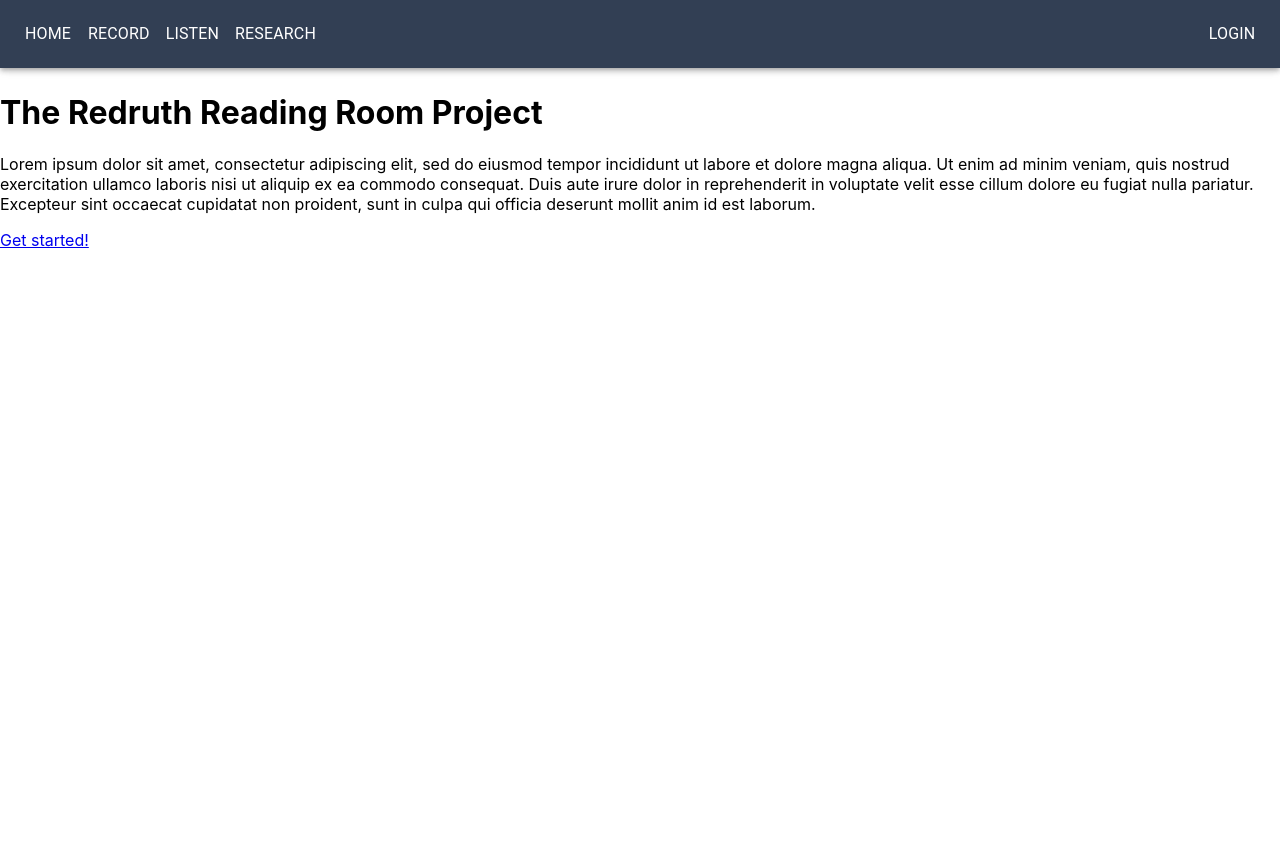
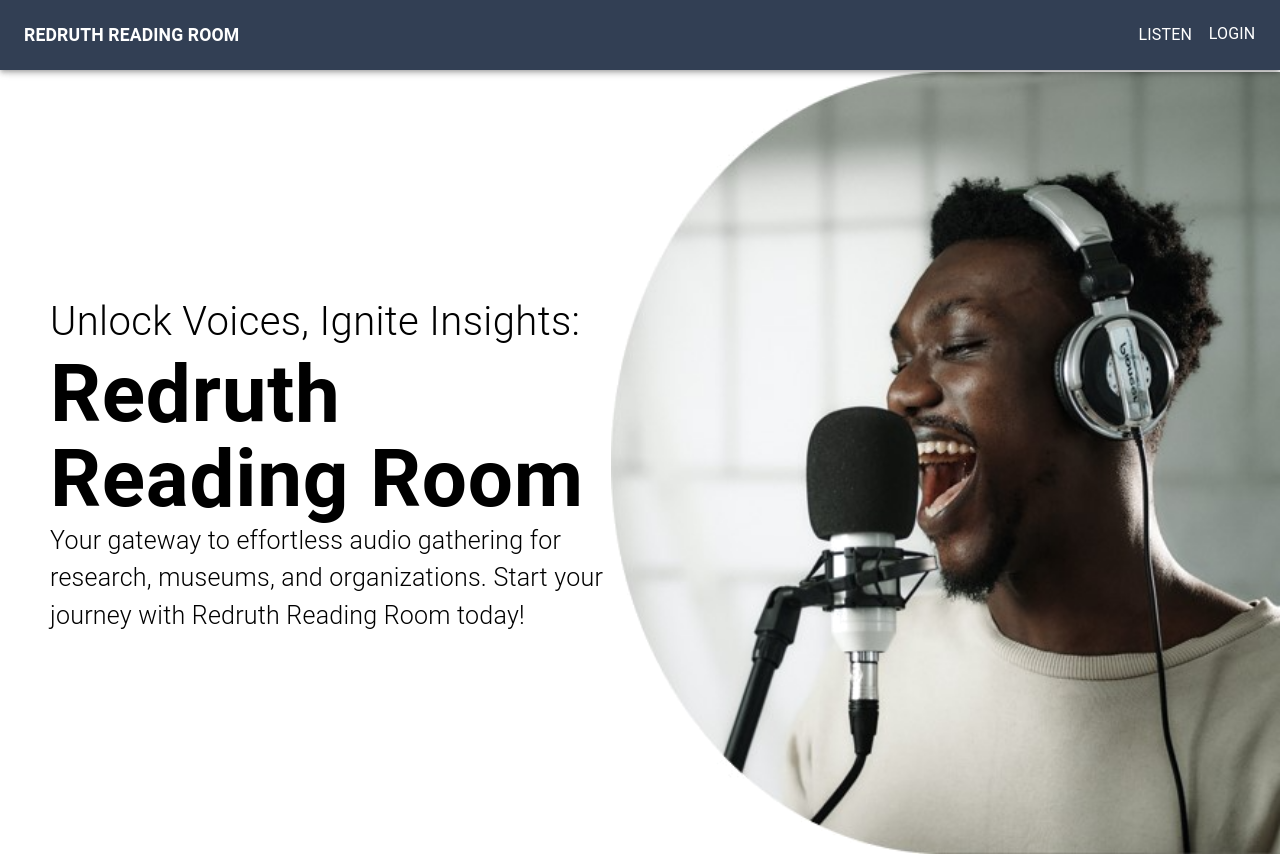
Before and after one commit to mantakennedylogan/RedRuthReadingRoom, a React app in the folder redruthreforged-master/: page / in a window 1280 px wide. Before the commit the page ends 800 px from the top, so only its background shows below. Built offline with nearby package versions, Linux system fonts and the light colour scheme; what amazon-cognito-identity-js would draw is missing.

Commit message:
navbar/home page update

```diff
--- a/redruthreforged-master/src/Components/Home/Home.jsx
+++ b/redruthreforged-master/src/Components/Home/Home.jsx
@@ -1,15 +1,25 @@
 import React from 'react'
 import { Link } from 'react-router-dom'
+import { Box } from '@mui/system';
+import Typography from '@mui/material/Typography';
+import img from '../../images/intro.png';
 
 function Home() {
+
     return (
-        <div className='homepage'>
-            <h1>The Redruth Reading Room Project</h1>
+        <Box sx={{display: 'flex', justifyContent: 'space-between'}}>
+            <Box sx={{display: "flex", flexDirection: "column", justifyContent: "center", paddingLeft: '50px'}}>
+                <Typography level="h1" fontWeight={'fontWeightLight'} fontSize={40}>Unlock Voices, Ignite Insights:</Typography>
+                <Typography fontWeight="fontWeightBold" fontSize={80} sx={{lineHeight: "85px"}}>Redruth <br></br> Reading Room</Typography>
+                <Typography fontSize={25} fontWeight={'fontWeightLight'}>Your gateway to effortless audio gathering for <br></br>
+                    research, museums, and organizations. Start your <br></br>
+                    journey with Redruth Reading Room today!</Typography>
+            </Box>
 
-            <p>Lorem ipsum dolor sit amet, consectetur adipiscing elit, sed do eiusmod tempor incididunt ut labore et dolore magna aliqua. Ut enim ad minim veniam, quis nostrud exercitation ullamco laboris nisi ut aliquip ex ea commodo consequat. Duis aute irure dolor in reprehenderit in voluptate velit esse cillum dolore eu fugiat nulla pariatur. Excepteur sint occaecat cupidatat non proident, sunt in culpa qui officia deserunt mollit anim id est laborum.</p>
-
-            <Link to="/record">Get started!</Link>
-        </div>
+            <Box sx={{display: 'flex', height: 782}}>
+                <img src={img} alt="Logo" />
+            </Box>
+        </Box>
     )
 }
 
--- a/redruthreforged-master/src/Components/Navbar/AccountMenu.jsx
+++ b/redruthreforged-master/src/Components/Navbar/AccountMenu.jsx
@@ -12,6 +12,7 @@ import PersonAdd from '@mui/icons-material/PersonAdd';
 import Settings from '@mui/icons-material/Settings';
 import Logout from '@mui/icons-material/Logout';
 import { useNavigate } from 'react-router-dom';
+import NavbarButton from './NavbarButton';
 
 export default function AccountMenu() {
   const [anchorEl, setAnchorEl] = React.useState(null);
@@ -35,13 +36,10 @@ export default function AccountMenu() {
     navigate("/settings");
   };
 
-
-
   return (
     <React.Fragment>
-      <Box sx={{ display: 'flex', alignItems: 'center', textAlign: 'center' }}>
-        <Typography sx={{ minWidth: 100 }}>Contact</Typography>
-        <Typography sx={{ minWidth: 100 }}>Profile</Typography>
+      <Box >
+        <NavbarButton link="/admin" name="Research" />
         <Tooltip title="Account settings">
           <IconButton
             onClick={handleClick}
@@ -51,7 +49,7 @@ export default function AccountMenu() {
             aria-haspopup="true"
             aria-expanded={open ? 'true' : undefined}
           >
-            <Avatar sx={{ width: 32, height: 32 }}>M</Avatar>
+            <Avatar sx={{ width: 25, height: 25 }}>M</Avatar>
           </IconButton>
         </Tooltip>
       </Box>
--- a/redruthreforged-master/src/Components/Navbar/Navbar.jsx
+++ b/redruthreforged-master/src/Components/Navbar/Navbar.jsx
@@ -5,6 +5,8 @@ import { useContext } from 'react';
 import { AccountContext } from '../Account';
 import { Box } from '@mui/system';
 import AccountMenu from './AccountMenu';
+import { Link } from 'react-router-dom';
+import { Button, Typography } from '@mui/material'
 
 // This component returns the global navbar at the top of the page.
 // Returns the navbar and all associated buttons.
@@ -24,13 +26,17 @@ function Navbar() {
 
     return (
         <AppBar position="fixed" sx={navbarStyle}>
-            <Box sx={{ minWidth: 320 }}>
-                <NavbarButton link="/" name="Home" />
-                <NavbarButton link="/record" name="Record" />
-                <NavbarButton link="/listen" name="Listen" />
-                <NavbarButton link="/admin" name="Research" />
+            <Box>
+                <Button>
+                    <Typography>
+                        <Link to={"/"} style={{textDecoration: 'none',
+		                    color: 'white', fontWeight: 'bold', fontSize: "1.10rem",}}>REDRUTH READING ROOM</Link>
+                    </Typography>
+                </Button>
             </Box>
 
+            <Box sx={{display:'flex'}}>
+                <NavbarButton link="/listen" name="Listen" />
                 <div>
                     {status ?
                         <AccountMenu  />
@@ -38,6 +44,7 @@ function Navbar() {
                         <NavbarButton link="/login" name="LogIn" />
                     }
                 </div>
+            </Box>
         </AppBar>
     )
 }
--- a/redruthreforged-master/src/Components/Navbar/NavbarButton.jsx
+++ b/redruthreforged-master/src/Components/Navbar/NavbarButton.jsx
@@ -20,9 +20,7 @@ function NavbarButton(props) {
 			<Typography>
 				<Link to={props.link} style={linkStyle}>{props.name}</Link>
 			</Typography>
-
 		</Button>
-
 	)
 }
 
--- a/redruthreforged-master/src/index.css
+++ b/redruthreforged-master/src/index.css
@@ -1,8 +1,6 @@
 body {
   margin: 0;
-  font-family: -apple-system, BlinkMacSystemFont, 'Segoe UI', 'Roboto', 'Oxygen',
-    'Ubuntu', 'Cantarell', 'Fira Sans', 'Droid Sans', 'Helvetica Neue',
-    sans-serif;
+  font-family: 'Segoe UI', Tahoma, Geneva, Verdana, sans-serif;
   -webkit-font-smoothing: antialiased;
   -moz-osx-font-smoothing: grayscale;
 }
```
Also changed, not shown: redruthreforged-master/src/images/intro.png (added). Lines whose indentation alone changed are shown as unchanged.
